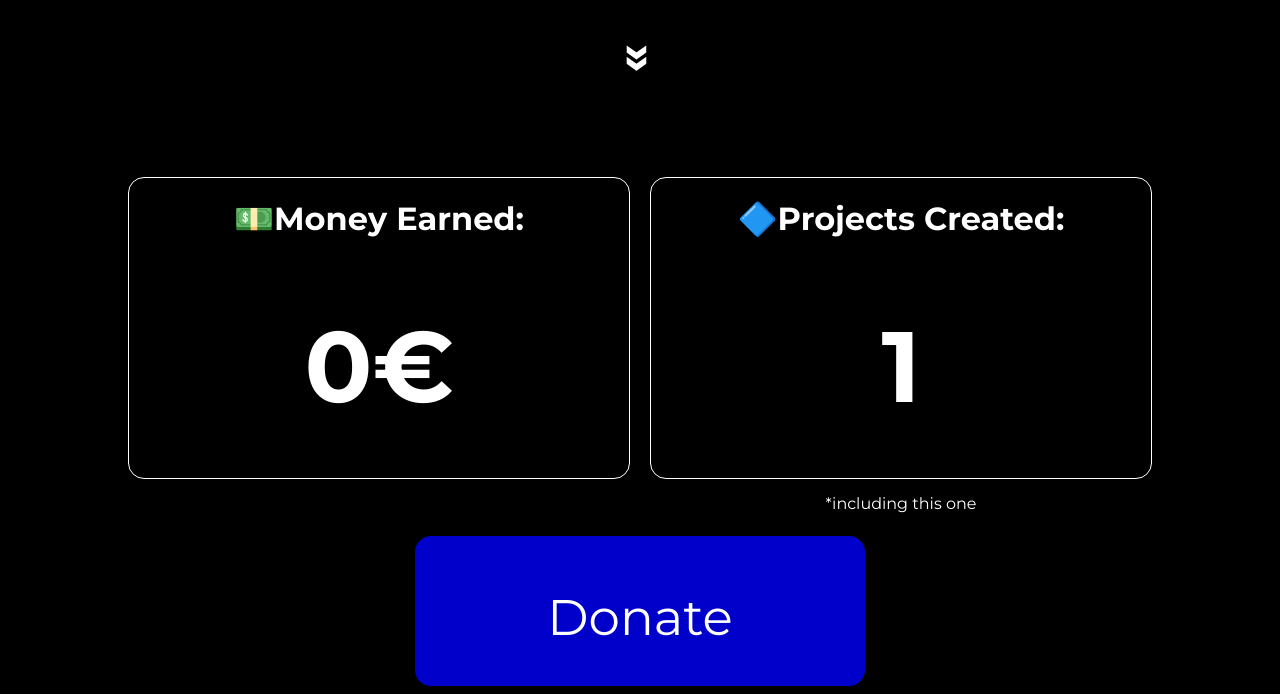
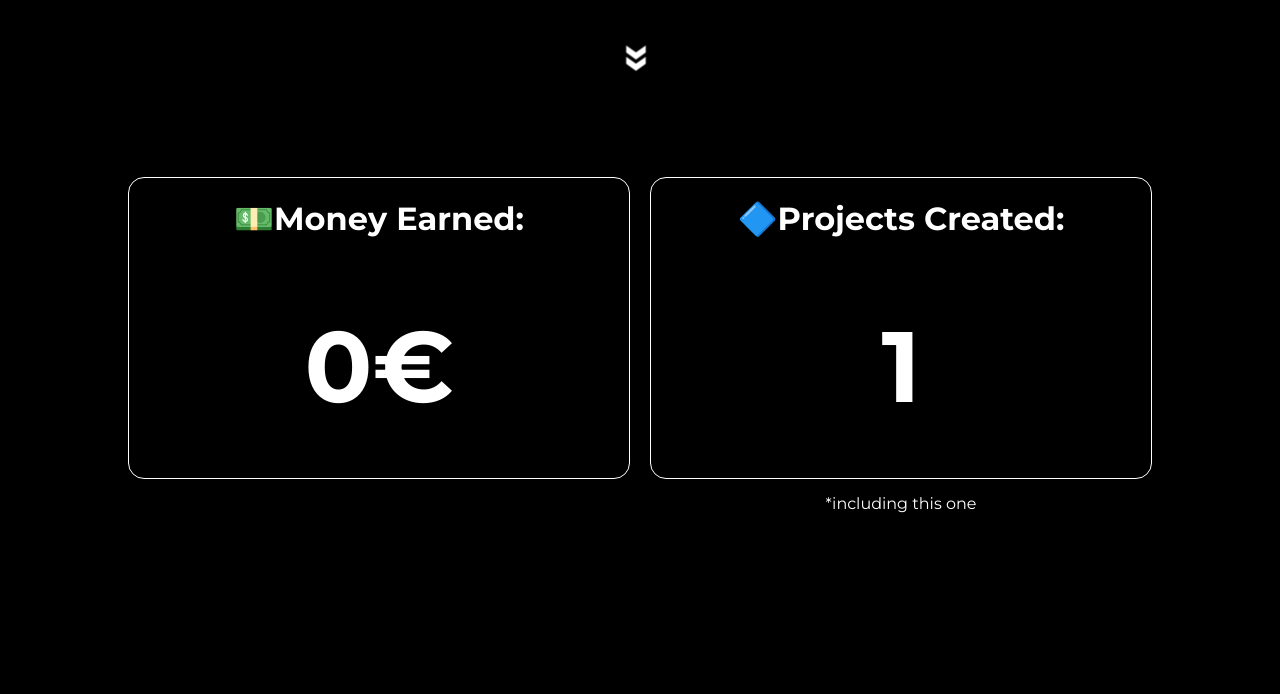
Before and after one commit to gucksim/gucksimhere, a plain HTML site: page index.html in a window 1280 px wide. Shown: the part 553-1247 px from the top of the page. Drawn offline with Linux system fonts and the light colour scheme.

Commit message:
Update index.html

```diff
--- a/index.html
+++ b/index.html
@@ -40,9 +40,8 @@
 <br>
 <br>
 <br>
-<center>
-<a href="https://buymeacoffee.com/Gucksim" target="_blank"><button><p class="donate" id="donate">Donate</p></button></a>
-</center>
+
         <script src="index.js"></script>
     </body>
+
 </html>
```
